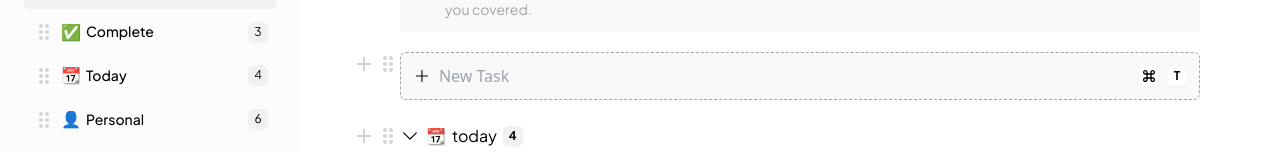
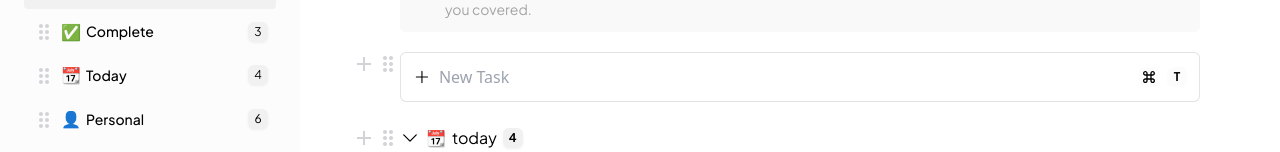
Before and after one commit to nukucode/task, a Next.js app: page / in a window 1280 px wide. Shown: the part 146-298 px from the top of the page. Built offline with nearby package versions, Linux system fonts and the light colour scheme.

Commit message:
✨ implement date

```diff
--- a/src/components/InputContainer.jsx
+++ b/src/components/InputContainer.jsx
@@ -1,9 +1,18 @@
-import { PlusIcon } from "@heroicons/react/24/outline";
+import { ChevronDownIcon, PlusIcon } from "@heroicons/react/24/outline";
 import DragIndicatorIcon from "@mui/icons-material/DragIndicator";
 import AddIcon from "@mui/icons-material/Add";
 import KeyboardCommandKeyIcon from "@mui/icons-material/KeyboardCommandKeyOutlined";
+import { useState } from "react";
+import { CalendarIcon } from "@heroicons/react/24/outline";
+import DatePicker from "react-datepicker";
+import "react-datepicker/dist/react-datepicker.css";
 
 function InputContainer() {
+  const [focus, setFocus] = useState(false);
+  const [dateRange, setDateRange] = useState([null, null]);
+
+  const [startDate, endDate] = dateRange;
+
   return (
     <div className="flex my-5 lg:pl-[2rem]">
       <div className=" hidden lg:flex">
@@ -11,21 +20,43 @@ function InputContainer() {
         <DragIndicatorIcon className="text-icon" />
       </div>
 
-      <div className="flex w-full bg-whiteSmoke border border-dashed border-grayText rounded-md p-3 space-x-2">
+      <div className="flex w-full bg-white border border-grayText/30 rounded-md p-3 h-[50px] space-x-2">
         <PlusIcon width={20} />
         <input
           type="text"
           placeholder="New Task"
           className="outline-none border-none bg-transparent w-full h-full"
+          onFocus={() => setFocus(true)}
         />
-        <div className="flex items-center space-x-2">
-          <div className="bg-white w-[20px] h-[20px] flex items-center justify-center rounded-md drop-shadow-sm">
-            <KeyboardCommandKeyIcon fontSize="5px" />
+        {!focus ? (
+          <div className="flex items-center space-x-2">
+            <div className="bg-silverGray w-[20px] h-[20px] flex items-center justify-center rounded-md">
+              <KeyboardCommandKeyIcon fontSize="5px" />
+            </div>
+            <div className="bg-silverGray w-[20px] h-[20px] flex items-center justify-center rounded-md">
+              <span className="font-plusSans text-[12px] font-bold">T</span>
+            </div>
           </div>
-          <div className="bg-white w-[20px] h-[20px] flex items-center justify-center rounded-md drop-shadow-sm">
-            <span className="font-plusSans text-[12px] font-bold">T</span>
+        ) : (
+          <div className="flex items-center space-x-2">
+            <div className="bg-silverGray w-[25px] h-[25px] flex items-center justify-center rounded-md">
+              <DatePicker
+                selectsRange={true}
+                showIcon
+                icon={<CalendarIcon />}
+                startDate={startDate}
+                endDate={endDate}
+                onChange={(date) => setDateRange(date)}
+                minDate={new Date()}
+              />
+            </div>
+            <div className="bg-silverGray h-[25px] px-[5px] flex items-center justify-center rounded-md  space-x-1">
+              <span>👤</span>
+              <p className="font-plusSans font-light text-[12px]">Personal</p>
+              <ChevronDownIcon className="h-5" />
+            </div>
           </div>
-        </div>
+        )}
       </div>
     </div>
   );
```
Also changed, not shown: src/app/globals.css (line endings or trailing spaces).
